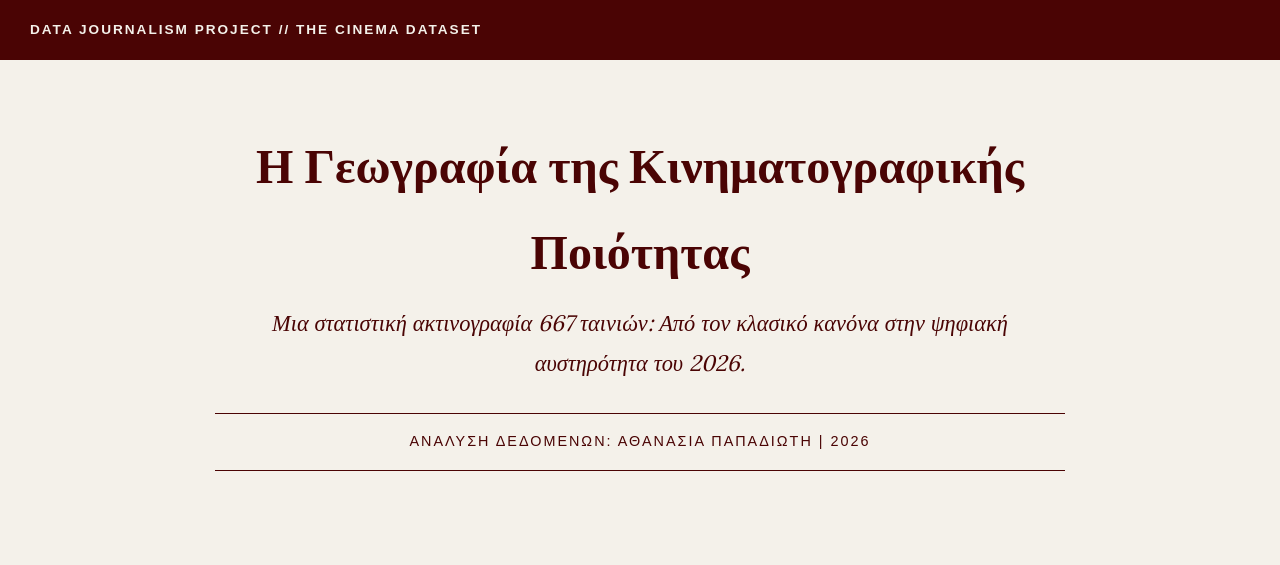
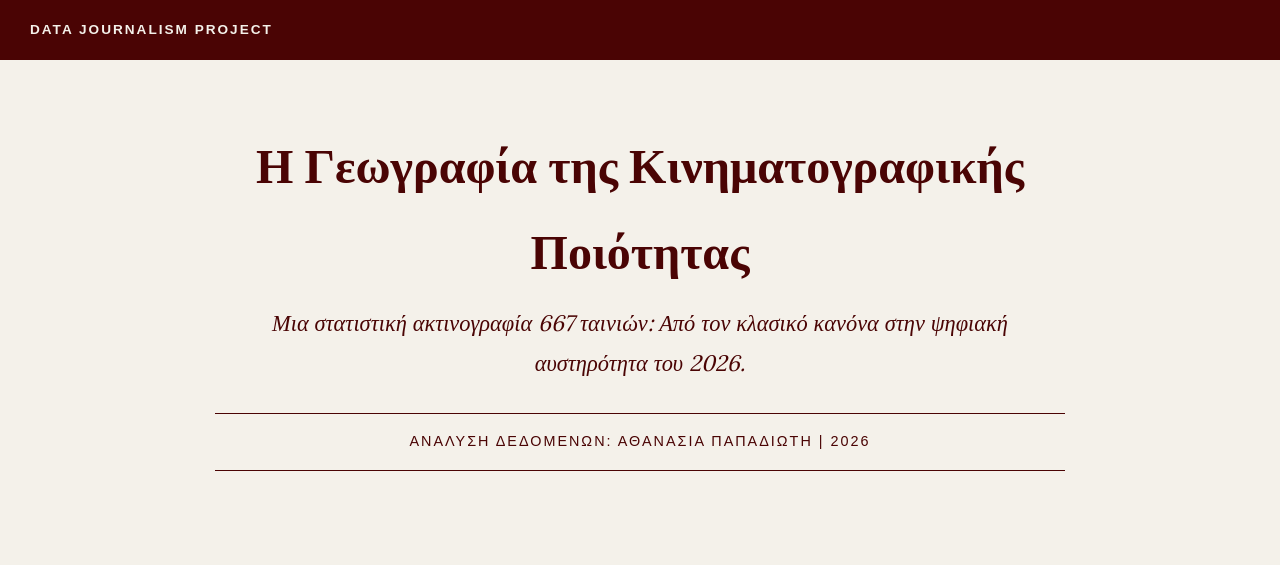
Before and after one commit to papadioti/Papadioti, a plain HTML site: page index.html in a window 1280 px wide. Shown: the top 565 px of the page. Drawn offline with nearby package versions, Linux system fonts and the light colour scheme.

Commit message:
Remove extra text from bar label in index.html

```diff
--- a/index.html
+++ b/index.html
@@ -152,7 +152,7 @@
 <body>
 
   <div class="top-bars">
-    <div class="bar-label">Data Journalism Project // The Cinema Dataset</div>
+    <div class="bar-label">Data Journalism Project</div>
   </div>
 
   <header>
```
